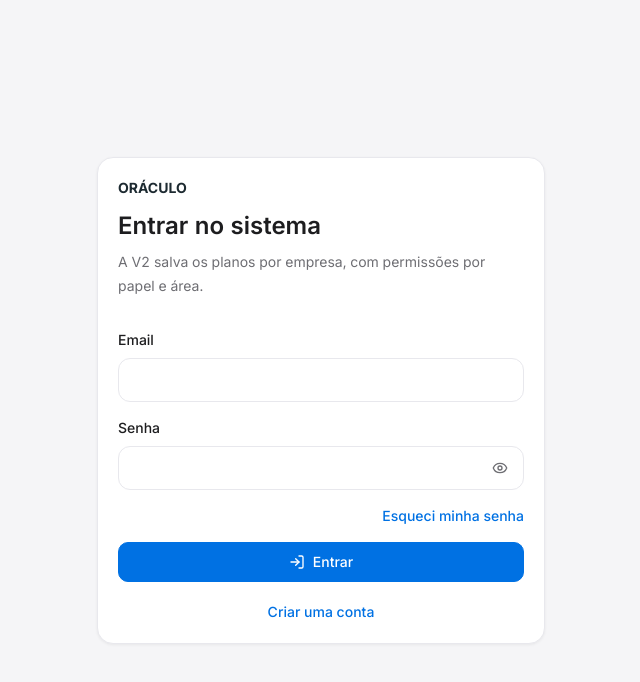
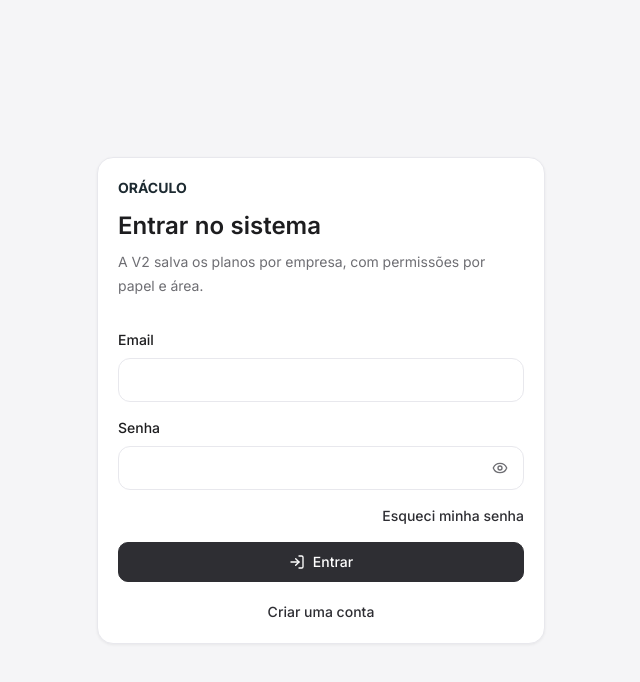
Before and after one commit to srpedroka/oraculo-v2-aize, a React (Vite) app: page / in a window 1280 px wide. Shown: the top 682 px of the page, without its empty margins (319-959 px from the left). Built offline with nearby package versions, Linux system fonts and the light colour scheme; no server answers.

Commit message:
style: refine primary action color

```diff
--- a/src/components/ui/Button.tsx
+++ b/src/components/ui/Button.tsx
@@ -18,7 +18,7 @@ export function Button({
   ...props
 }: ButtonProps) {
   const variants = {
-    primary: "border-accent bg-accent text-white hover:bg-[#0066CC]",
+    primary: "border-accent bg-accent text-white hover:bg-[#1D1D1F]",
     ghost: "border-border bg-transparent text-text hover:border-accent/30 hover:bg-white",
     quiet: "border-transparent bg-transparent text-text-secondary hover:bg-[#F0F0F2] hover:text-text",
   };
--- a/src/index.css
+++ b/src/index.css
@@ -14,7 +14,7 @@
   --text: #1d1d1f;
   --text-secondary: #6e6e73;
   --text-tertiary: #a1a1a6;
-  --accent: #0071e3;
+  --accent: #2e2e33;
   color: var(--text);
   background: var(--bg);
   font-family: Inter, -apple-system, BlinkMacSystemFont, "Segoe UI", sans-serif;
```
